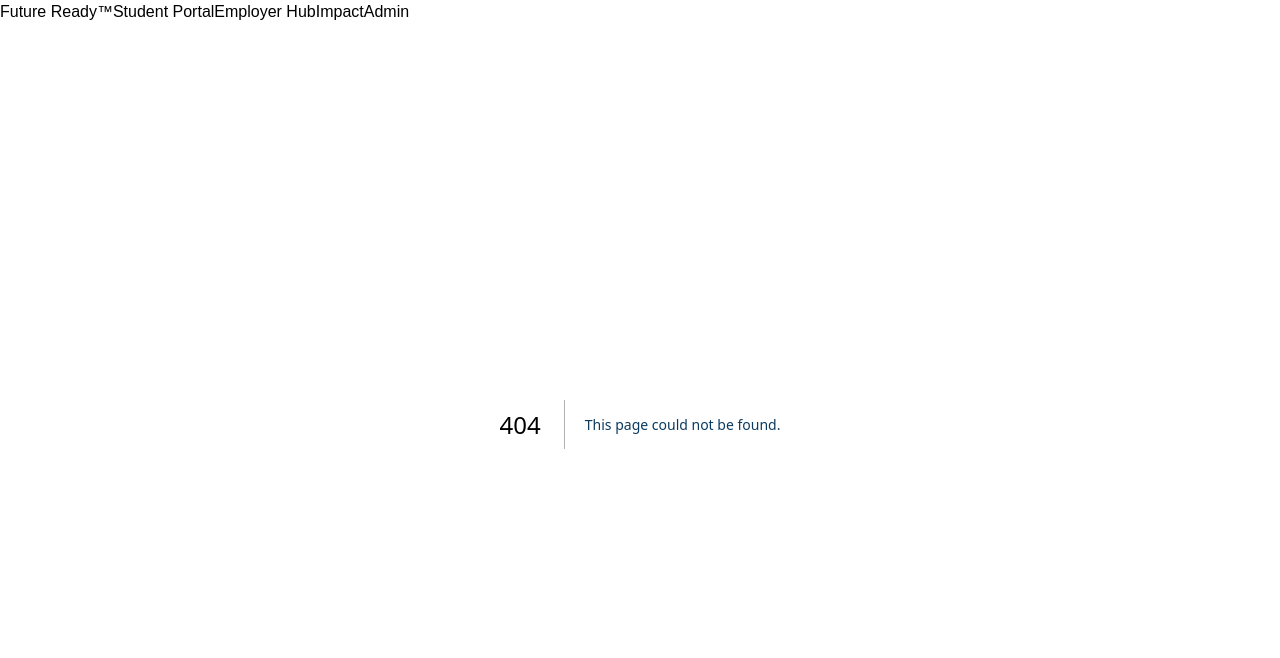
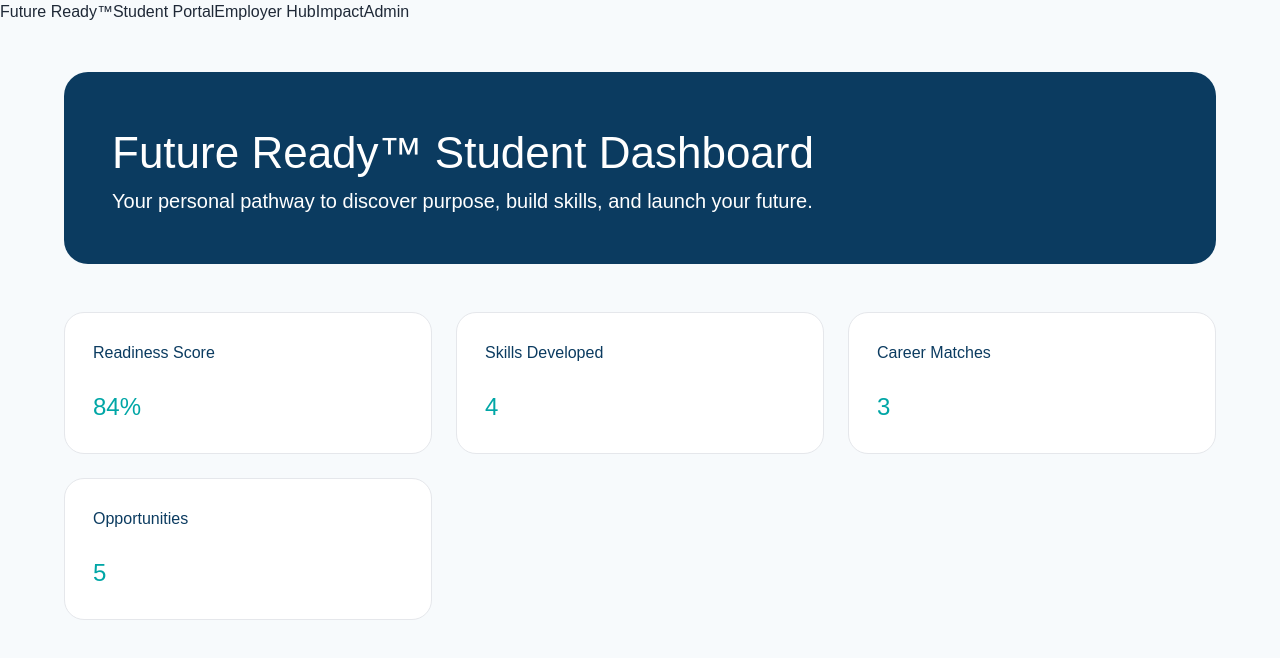
Before and after one commit to Link-Lake-Norman/Build6-, a Next.js app: page /student-dashboard in a window 1280 px wide. Before the commit this address had no page. Shown: the top 658 px of the page. Built offline with nearby package versions, Linux system fonts and the light colour scheme.

Commit message:
Add Future Ready student journey dashboard

```diff
--- /dev/null
+++ b/app/student-dashboard/page.tsx
@@ -0,0 +1,72 @@
+export default function StudentDashboardPage() {
+
+  const dashboard = {
+    readiness: 84,
+    skills: 4,
+    matches: 3,
+    opportunities: 5,
+  };
+
+  return (
+    <main>
+
+      <section className="hero">
+
+        <h1>
+          Future Ready™ Student Dashboard
+        </h1>
+
+        <p>
+          Your personal pathway to discover purpose,
+          build skills, and launch your future.
+        </p>
+
+      </section>
+
+
+      <section className="journey-grid">
+
+        <article className="journey-card">
+          <h2>
+            Readiness Score
+          </h2>
+          <h3>
+            {dashboard.readiness}%
+          </h3>
+        </article>
+
+
+        <article className="journey-card">
+          <h2>
+            Skills Developed
+          </h2>
+          <h3>
+            {dashboard.skills}
+          </h3>
+        </article>
+
+
+        <article className="journey-card">
+          <h2>
+            Career Matches
+          </h2>
+          <h3>
+            {dashboard.matches}
+          </h3>
+        </article>
+
+
+        <article className="journey-card">
+          <h2>
+            Opportunities
+          </h2>
+          <h3>
+            {dashboard.opportunities}
+          </h3>
+        </article>
+
+      </section>
+
+    </main>
+  );
+}
```
